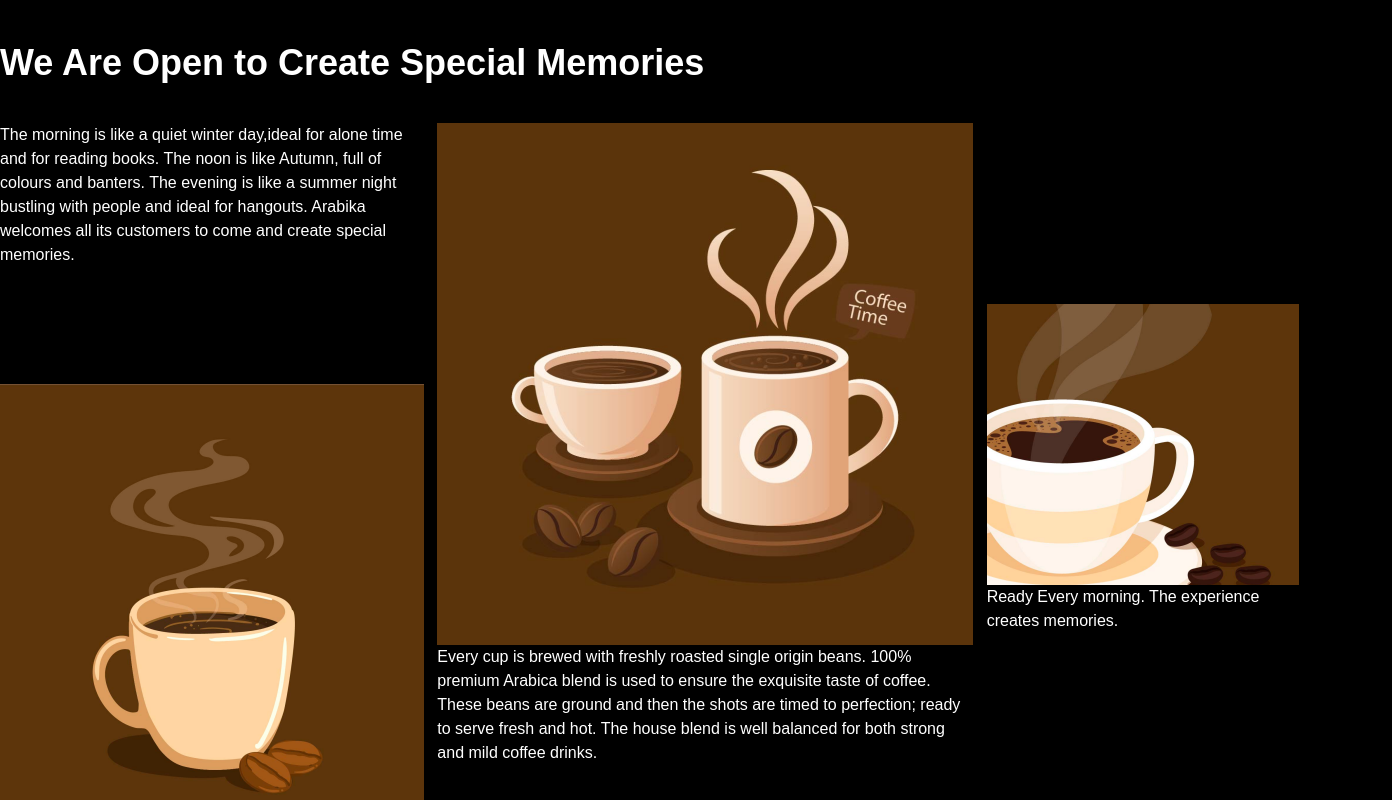
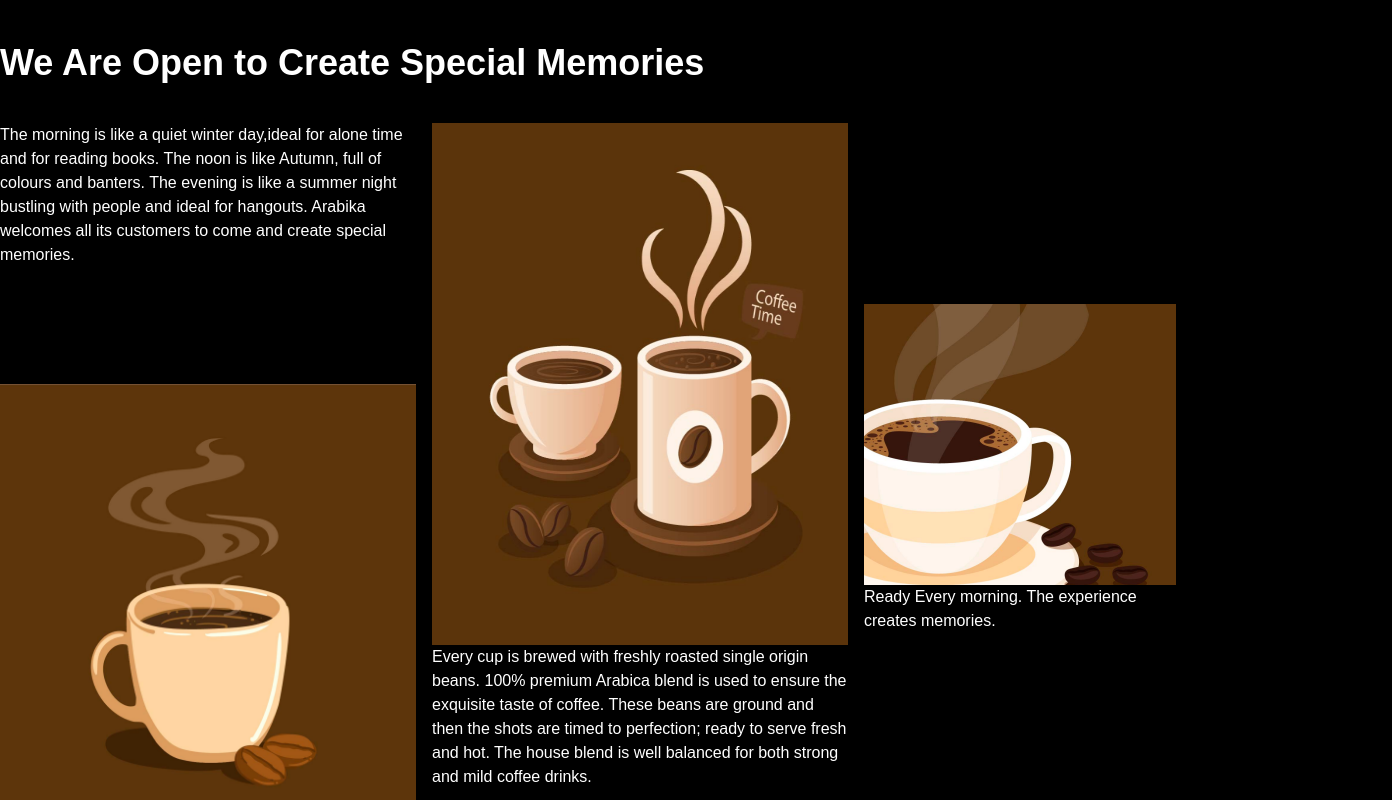
Before and after one commit to MdTanvirHassan/Coffee-cafe-nextjs, a Next.js app: page / in a window 1280 px wide. Shown: the part 1300-2100 px from the top of the page, 1392 px wide, since content can reach past the window. Built offline with nearby package versions, Linux system fonts and the light colour scheme.

Commit message:
Update Special.jsx

```diff
--- a/components/Special.jsx
+++ b/components/Special.jsx
@@ -8,10 +8,10 @@ const Special = () => {
   return (
     <div className="container py-24 m-auto lg:max-w-[1320px] lg:max-h-[829px] text-white">
       <h2 className="mb-10">We Are Open to Create Special Memories</h2>
-      <div className="grid md:grid-cols-3 gap-8 m-auto">
+      <div className="grid md:grid-cols-3 gap-4 m-auto">
         <div className="grid grid-rows-3 gap-0">
           <div className="row-span-1">
-            <p className="lg:w-[424px] lg:h-[194px]">
+            <p className="lg:max-w-[424px] lg:h-[194px]">
               The morning is like a quiet winter day,ideal for alone time and
               for reading books. The noon is like Autumn, full of colours and
               banters. The evening is like a summer night bustling with people
@@ -19,17 +19,17 @@ const Special = () => {
               and create special memories.
             </p>
           </div>
-          <div className="row-span-2 w-[424px] h-[487px]">
+          <div className="row-span-2 max-w-[424px] h-[487px]">
             <Image src={cup} alt=".." className="w-full" />
           </div>
         </div>
 
         <div className="grid grid-rows-3 gap-0">
-          <div className="row-span-2 w-[536px] h-[522px]">
+          <div className="row-span-2 max-w-[536px] h-[522px]">
             <Image src={cup2} alt=".." className="w-full h-full" />
           </div>
           <div className="row-span-1">
-            <p className="lg:w-[530px] lg:h-[159px]">
+            <p className="lg:max-w-[530px] lg:h-[159px]">
               Every cup is brewed with freshly roasted single origin beans. 100%
               premium Arabica blend is used to ensure the exquisite taste of
               coffee. These beans are ground and then the shots are timed to
@@ -38,12 +38,12 @@ const Special = () => {
             </p>
           </div>
         </div>
-        <div className="grid grid-rows-3 gap-0 my-auto -right-28 relative">
-          <div className="row-span-2 w-[312px] h-[281px]">
+        <div className="grid grid-rows-3 gap-0 my-auto">
+          <div className="row-span-2 max-w-[312px] h-[281px]">
             <Image src={cup3} alt=".." className="w-full h-full" />
           </div>
           <div className="row-span-1">
-            <p className="lg:w-[283px] lg:h-[54px]">
+            <p className="lg:max-w-[283px] lg:h-[54px]">
               Ready Every morning. The experience creates memories.
             </p>
           </div>
```
